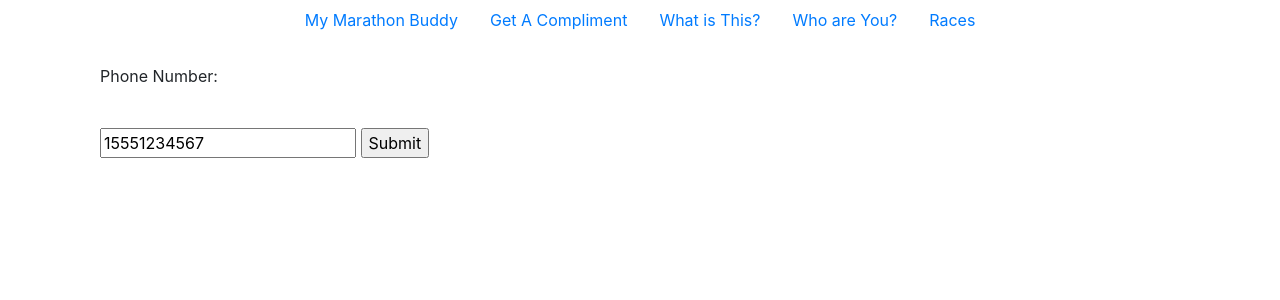
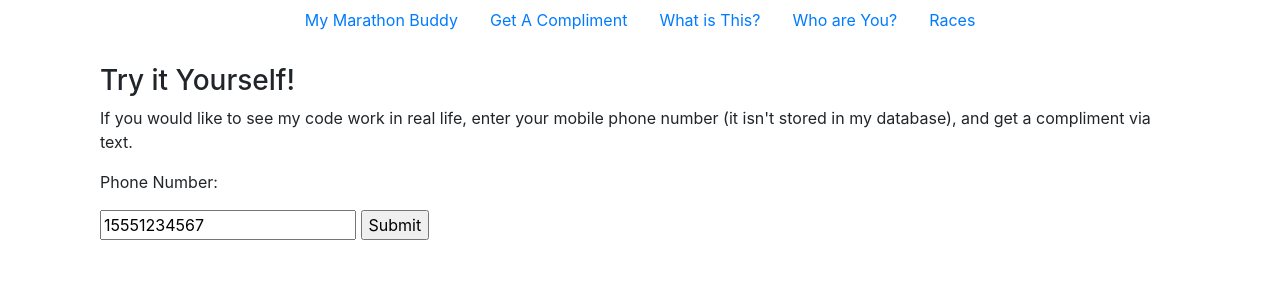
Before and after one commit to hayleycd/marathonbuddy, a Django app: template marathonbuddy/coaching/templates/coaching/try_a_text.html in a window 1280 px wide. Shown: the top 300 px of the page. Run offline with Django 3.2, Linux system fonts and the light colour scheme; the template is opened without the code that fills it, so the values that code supplies are empty; parts of the project's set-up code (start-up, migrations or seed data) failed here and were passed over; some libraries are stand-ins or nearby versions.

Commit message:
try a text

```diff
--- a/marathonbuddy/coaching/templates/coaching/try_a_text.html
+++ b/marathonbuddy/coaching/templates/coaching/try_a_text.html
@@ -1,8 +1,9 @@
 {% extends 'coaching/frame.html' %}
 	{% block content %}
+	<h3>Try it Yourself!</h3>
+	<p>If you would like to see my code work in real life, enter your mobile phone number (it isn't stored in my database), and get a compliment via text.</p>
 	<form action="/send_text">
 		<p>Phone Number:</p>
-		<br>
 		<input type="text", name="phone_number", value="15551234567">
 		<input type="submit", name="Submit">
 	</form>
```
